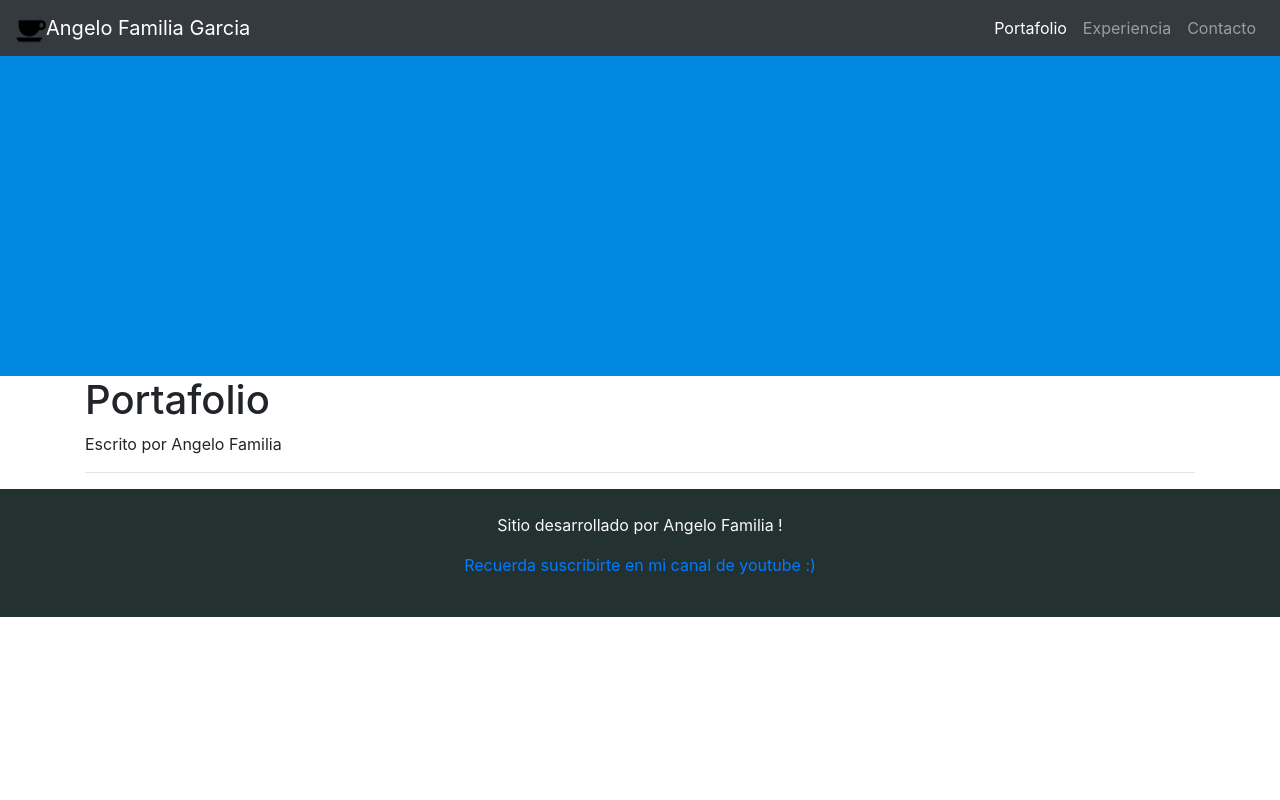
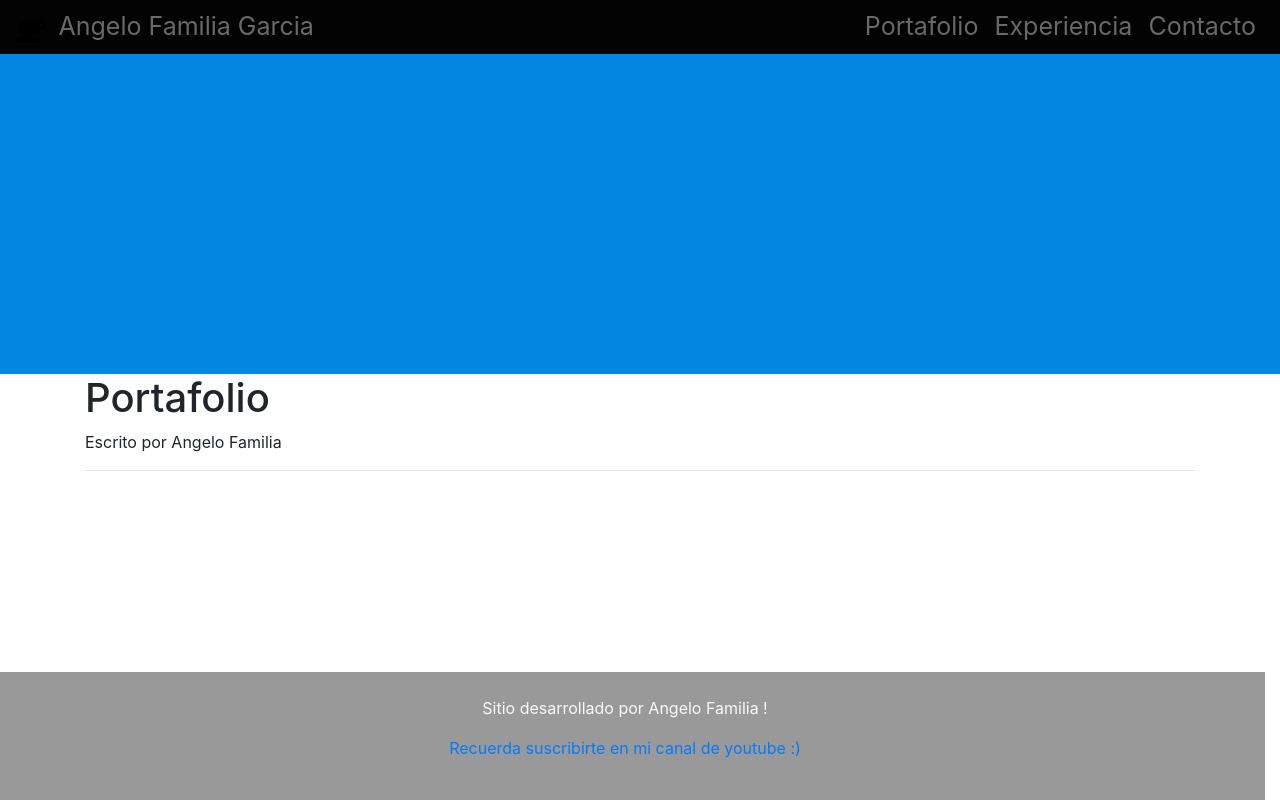
Before and after one commit to blackangelrd/portafolio, an Angular app: page / in a window 1280 px wide. Built offline with nearby package versions, Linux system fonts and the light colour scheme.

Commit message:
agrege estilo a menu1 y footer

```diff
--- a/src/app/componentes/footer/footer.component.css
+++ b/src/app/componentes/footer/footer.component.css
@@ -1,4 +1,9 @@
 footer{
-    background: rgb(36, 49, 49);
+    position: fixed;
+    background: #999;
     height: 8rem;
+    bottom: 0px;
+    width: 100%;
+    left: 0px;
+
 }
--- a/src/app/componentes/menu1/menu1.component.css
+++ b/src/app/componentes/menu1/menu1.component.css
@@ -0,0 +1,14 @@
+nav {
+    background-color: rgb(3, 3, 3);
+}
+
+nav a {
+    color: dimgrey;
+    padding: 0 0.5em;
+    font-size: 25px;
+
+}
+
+nav a:hover{
+    color: gray;
+}
--- a/src/app/componentes/menu1/menu1.component.html
+++ b/src/app/componentes/menu1/menu1.component.html
@@ -1,7 +1,8 @@
 
 <!-- Menu -->
-<nav class="navbar navbar-expand-md navbar-dark bg-dark sticky-top">
+<nav class="navbar navbar-expand-md sticky-top">
 
+	<!-- Botom -->
 	<button class="navbar-toggler" type="button" data-toggle="collapse" data-target="#navbarTogglerDemo01" aria-controls="navbarTogglerDemo01" aria-expanded="false" aria-label="Toggle navigation">
 	<span class="navbar-toggler-icon"></span>
 	</button>
```
